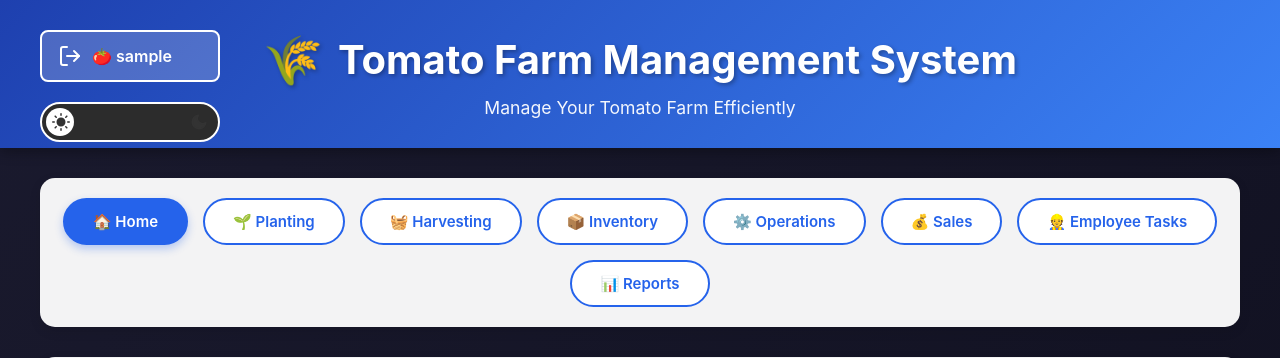
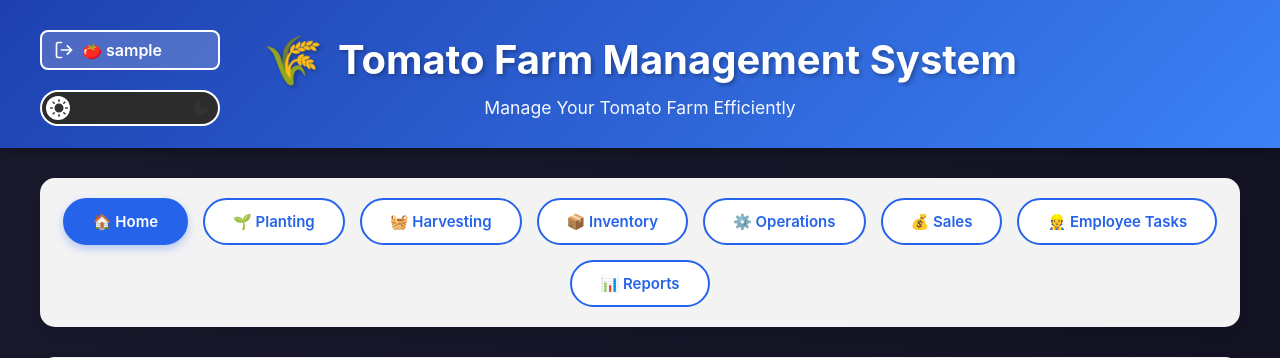
Before and after one commit to daevmassy/TomatoFarmManager-1, a Flask app: page / in a window 1280 px wide. Shown: the top 358 px of the page. Run offline with Flask 3, Linux system fonts and the light colour scheme; the visitor is signed in with stand-in values (Sample User, id 1); data that the repository does not hold is empty; some libraries are stand-ins or nearby versions.

Commit message:
Assistant checkpoint: Reduced padding and sizing for cleaner UI
Assistant generated file changes:
- static/css/style.css: Reduce padding on logout button and theme toggle, Reduce height and padding of theme toggle, Reduce slider padding, Adjust slider button size, Reduce SVG icon sizes

---

User prompt:

the pading shoul be smaller and simpler

Replit-Commit-Author: Assistant
Replit-Commit-Session-Id: 744d2253-434e-44f0-b0d8-4be10dbd33cf
Replit-Commit-Event-Id: 51d75386-033a-4625-a0eb-97fa4059ecb5

```diff
--- a/static/css/style.css
+++ b/static/css/style.css
@@ -167,8 +167,8 @@ header p {
 .logout-btn {
     display: flex;
     align-items: center;
-    gap: 10px;
-    padding: 12px 16px;
+    gap: 8px;
+    padding: 8px 12px;
     background: rgba(255, 255, 255, 0.2);
     border: 2px solid white;
     border-radius: 8px;
@@ -185,8 +185,8 @@ header p {
 }
 
 .logout-btn svg {
-    width: 24px;
-    height: 24px;
+    width: 20px;
+    height: 20px;
     flex-shrink: 0;
 }
 
@@ -209,7 +209,7 @@ body.light-theme .logout-btn:hover {
     position: relative;
     display: inline-block;
     width: 100%;
-    height: 40px;
+    height: 36px;
 }
 
 .theme-switch input {
@@ -227,12 +227,12 @@ body.light-theme .logout-btn:hover {
     bottom: 0;
     background-color: #2c2c2c;
     transition: 0.4s;
-    border-radius: 20px;
+    border-radius: 18px;
     border: 2px solid white;
     display: flex;
     align-items: center;
     justify-content: space-between;
-    padding: 0 10px;
+    padding: 0 8px;
 }
 
 .slider .sun,
@@ -255,8 +255,8 @@ body.light-theme .logout-btn:hover {
 .slider:before {
     position: absolute;
     content: "";
-    height: 28px;
-    width: 28px;
+    height: 24px;
+    width: 24px;
     left: 4px;
     bottom: 4px;
     background-color: white;
```
